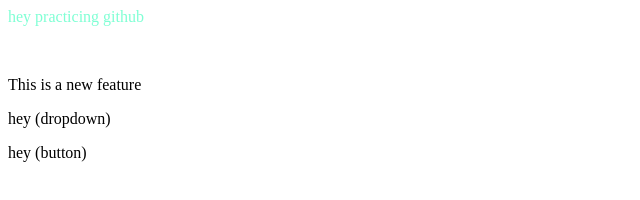
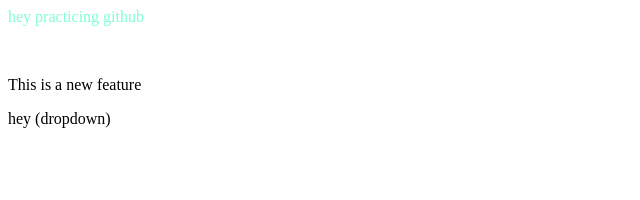
Before and after one commit to Sahil-XD-bit/FTD-REPO, a plain HTML site: page index.html in a window 1280 px wide. Shown: the whole page, without its empty margins (0-640 px from the left). Drawn offline with Linux system fonts and the light colour scheme.

Commit message:
made a change

```diff
--- a/index.html
+++ b/index.html
@@ -1,4 +1,3 @@
 <p style="color: aquamarine;">hey practicing github</p><br>
 <p>This is a new feature</p>
 <p>hey (dropdown)</p>
-<p>hey (button)</p>
```
